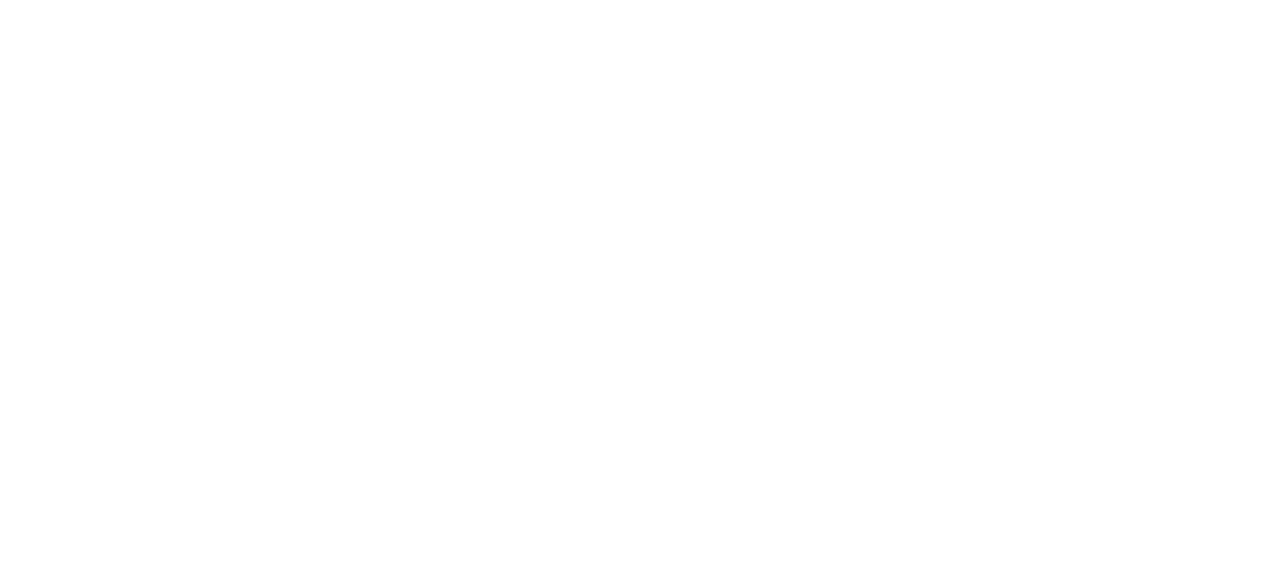
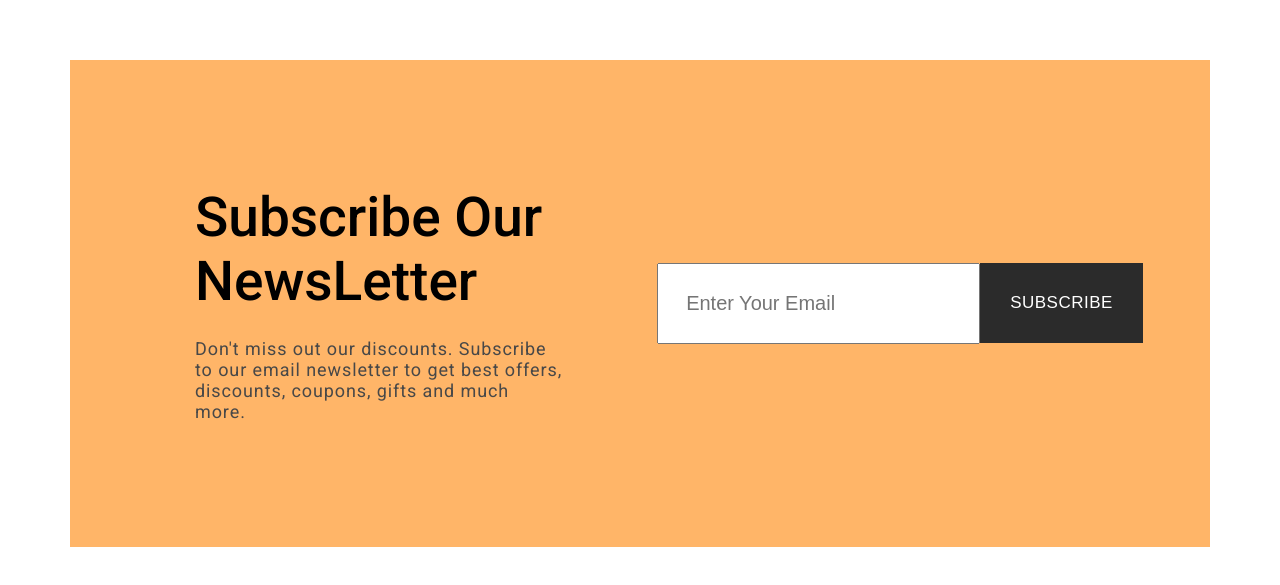
Before and after one commit to AhmedMalekX/watches-eCommerce-react-redux-styled-component-graphql-typescript, a React (Create React App) app: page / in a window 1280 px wide. Shown: the part 7232-7817 px from the top of the page. Before the commit the page ends 7142 px from the top, so only its background shows below. Built offline with nearby package versions, Linux system fonts and the light colour scheme.

Commit message:
:zap: Build newsletter section

```diff
--- a/src/App.tsx
+++ b/src/App.tsx
@@ -7,6 +7,7 @@
 import Products from "./components/Products/Products.component";
 import Testimonial from "./components/testimonial/testimonial.component";
 import NewArrivals from "./components/NewArrivals/NewArrivals.component";
+import NewsLetter from "./components/NewsLetter/NewsLetter.component";
 
 const App: React.FC = () => {
 	return (
@@ -19,6 +20,7 @@
 				<Products/>
 				<Testimonial/>
 				<NewArrivals/>
+				<NewsLetter/>
 			</div>
 		</div>
 	);
--- /dev/null
+++ b/src/components/NewsLetter/NewsLetter.component.tsx
@@ -0,0 +1,31 @@
+import React, {FunctionComponent} from 'react';
+import {
+	NewsLetterHeader, NewsLetterInput,
+	NewsLetterInputWrapper,
+	NewsLetterText,
+	NewsLetterTextWrapper,
+	NewsLetterWrapper
+} from "./NewsLetter.styles";
+import {ButtonComponent} from "../Button/Button.component";
+
+interface OwnProps {
+}
+
+type Props = OwnProps;
+
+const NewsLetter: FunctionComponent<Props> = (props) => {
+
+	return (<NewsLetterWrapper>
+		<NewsLetterTextWrapper>
+			<NewsLetterHeader>Subscribe Our NewsLetter</NewsLetterHeader>
+			<NewsLetterText>Don't miss out our discounts. Subscribe to our email newsletter to get best
+				offers, discounts, coupons, gifts and much more.</NewsLetterText>
+		</NewsLetterTextWrapper>
+		<NewsLetterInputWrapper>
+			<NewsLetterInput type='email' placeholder='Enter Your Email'/>
+			<ButtonComponent type='primary' title='Subscribe'/>
+		</NewsLetterInputWrapper>
+	</NewsLetterWrapper>);
+};
+
+export default NewsLetter;
--- /dev/null
+++ b/src/components/NewsLetter/NewsLetter.styles.tsx
@@ -0,0 +1,37 @@
+import styled from "styled-components";
+
+export const NewsLetterWrapper = styled.section`
+  margin-top: 150px;
+  background-color: #ffb568;
+  padding: 50px;
+  margin-bottom: 100px;
+  display: grid;
+  grid-template-columns: repeat(2, 1fr);
+`;
+
+export const NewsLetterTextWrapper = styled.div`
+  padding: 75px;
+`;
+export const NewsLetterHeader = styled.h2`
+  font-size: 55px;
+  font-weight: 500;
+`;
+export const NewsLetterText = styled.p`
+  font-size: 18px;
+  color: #484848;
+  margin-top: 25px;
+  letter-spacing: 0.9px;
+`;
+export const NewsLetterInputWrapper = styled.div`
+  display: flex;
+  align-items: center;
+  justify-content: center;
+
+	button {
+		box-shadow: 0px 0px 0px 0px;
+	}
+`;
+export const NewsLetterInput = styled.input`
+  padding: 27px;
+  font-size: 20px;
+`;
```
